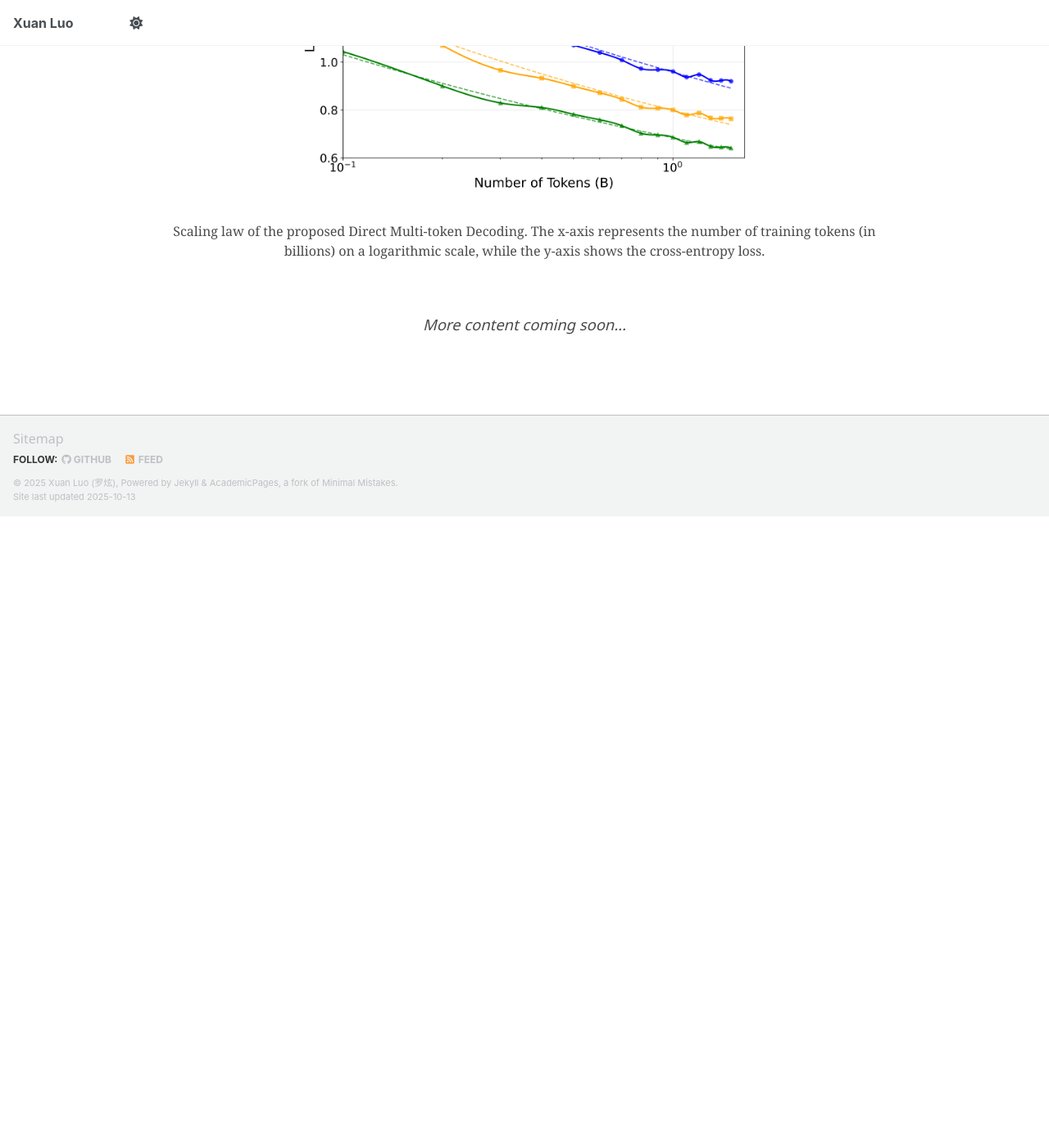
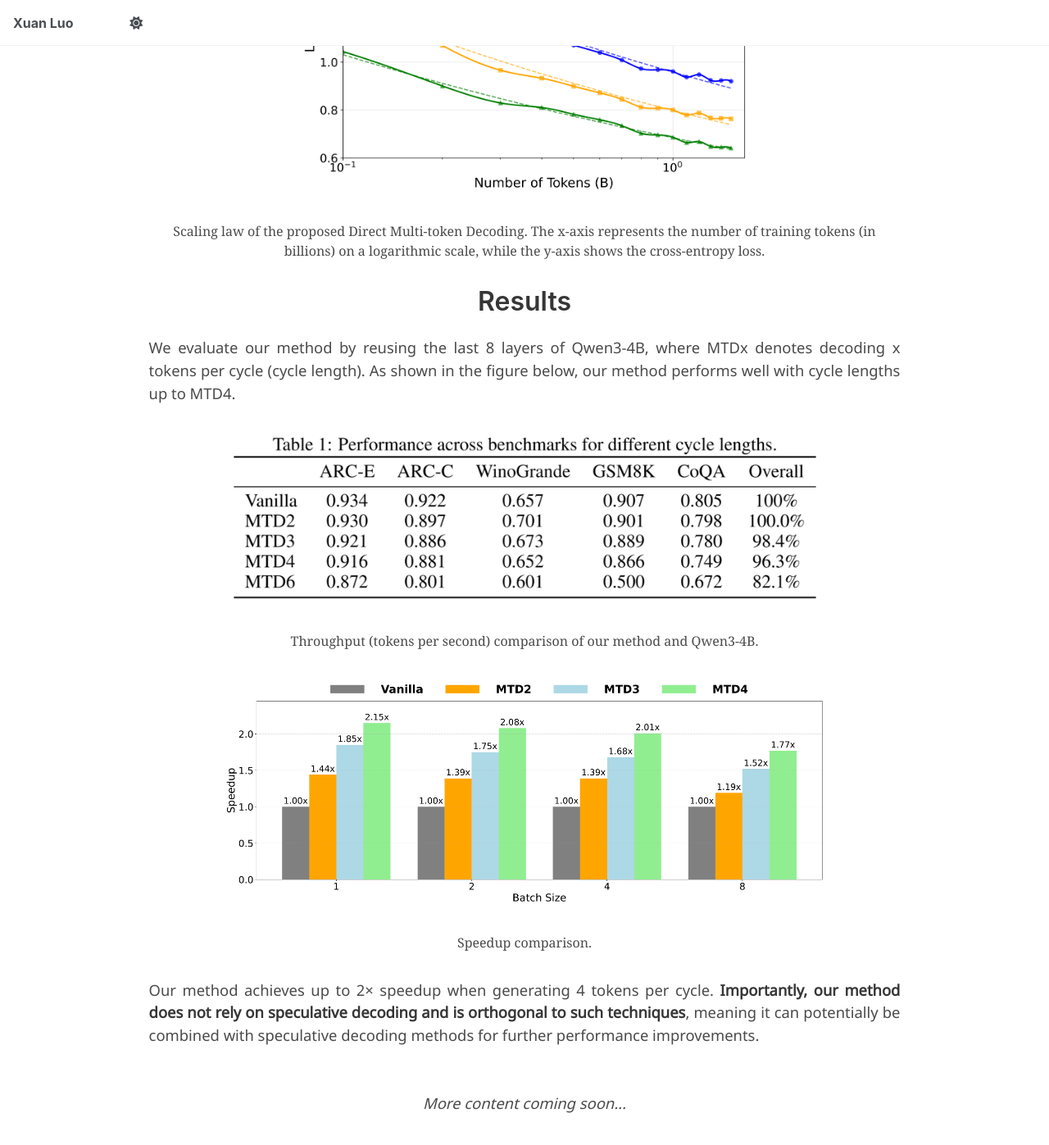
Before and after one commit to luoxuan-cs/luoxuan-cs.github.io, a Jekyll site: the page built from _pages/dmtd.md, in a window 1280 px wide and 1400 px high, scrolled down 2177 px. Shown: the top 1397 px of the window at 82% size. Built offline with Jekyll 4.4.1, drawn with Linux system fonts in a browser that asks for light colours; some web fonts are replaced; a style sheet for code colours, icons or effects is not loaded; before the commit the page ends 2807 px from its top, so only the background shows below that.

Commit message:
Add Results section with throughput and speedup comparisons

```diff
--- a/_pages/dmtd.md
+++ b/_pages/dmtd.md
@@ -157,6 +157,36 @@ permalink: /dmtd/
     </div>
     <!--/ Scaling with Training Data. -->
 
+    <!-- Results. -->
+    <div class="columns is-centered has-text-centered">
+      <div class="column is-four-fifths">
+        <h2 class="title is-3">Results</h2>
+        <div class="content has-text-justified">
+          <p>
+            We evaluate our method by reusing the last 8 layers of Qwen3-4B, where MTDx denotes decoding x tokens per cycle (cycle length). As shown in the figure below, our method performs well with cycle lengths up to MTD4.
+          </p>
+        </div>
+        <figure>
+          <img src="/images/dmtd/fig3.png" alt="Throughput Comparison" style="width: 80%;">
+          <figcaption class="has-text-centered is-size-6" style="margin-top: 1rem;">
+            Throughput (tokens per second) comparison of our method and Qwen3-4B.
+          </figcaption>
+        </figure>
+        <figure style="margin-top: 2rem;">
+          <img src="/images/dmtd/fig4.png" alt="Speedup Comparison" style="width: 80%;">
+          <figcaption class="has-text-centered is-size-6" style="margin-top: 1rem;">
+            Speedup comparison.
+          </figcaption>
+        </figure>
+        <div class="content has-text-justified" style="margin-top: 2rem;">
+          <p>
+            Our method achieves up to 2× speedup when generating 4 tokens per cycle. <strong>Importantly, our method does not rely on speculative decoding and is orthogonal to such techniques</strong>, meaning it can potentially be combined with speculative decoding methods for further performance improvements.
+          </p>
+        </div>
+      </div>
+    </div>
+    <!--/ Results. -->
+
     <!-- Placeholder for future content -->
     <div class="columns is-centered has-text-centered">
       <div class="column is-four-fifths">
```
Also changed, not shown: images/dmtd/fig3.png (added), images/dmtd/fig4.png (added).
